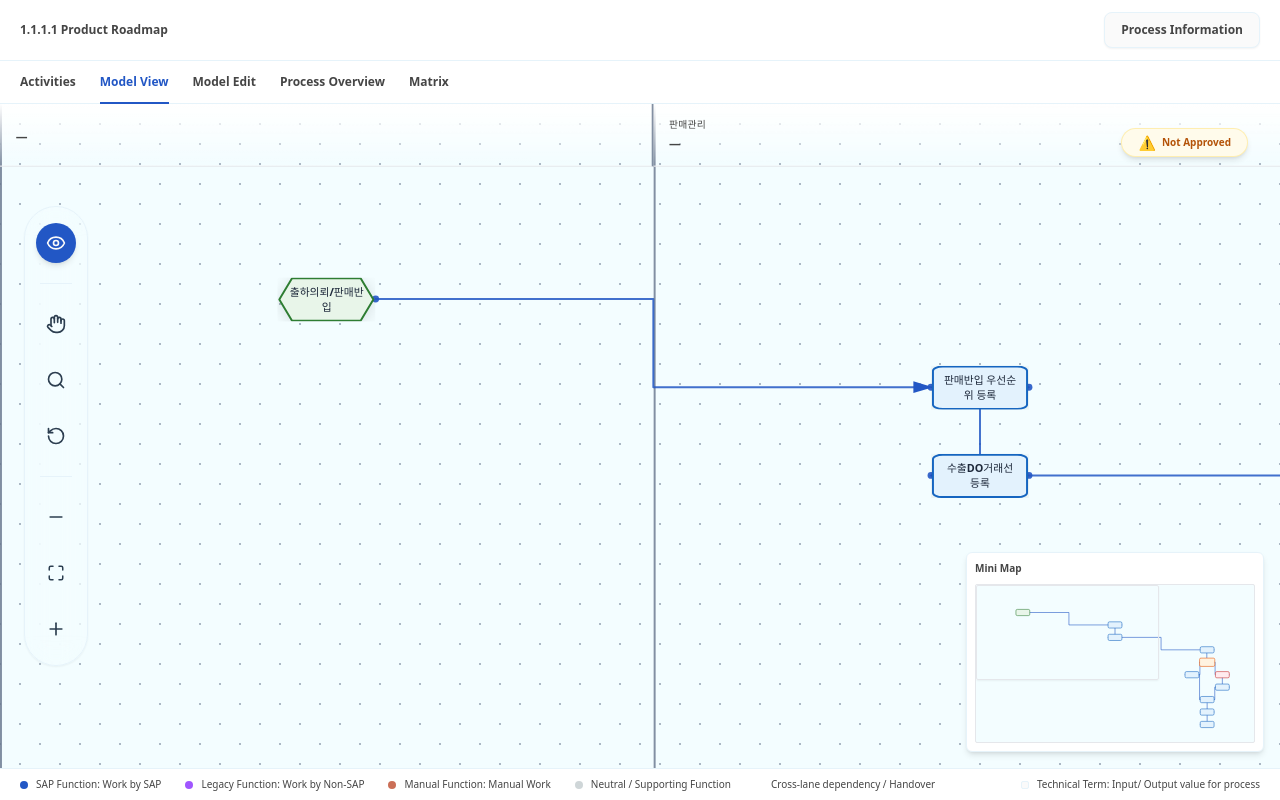
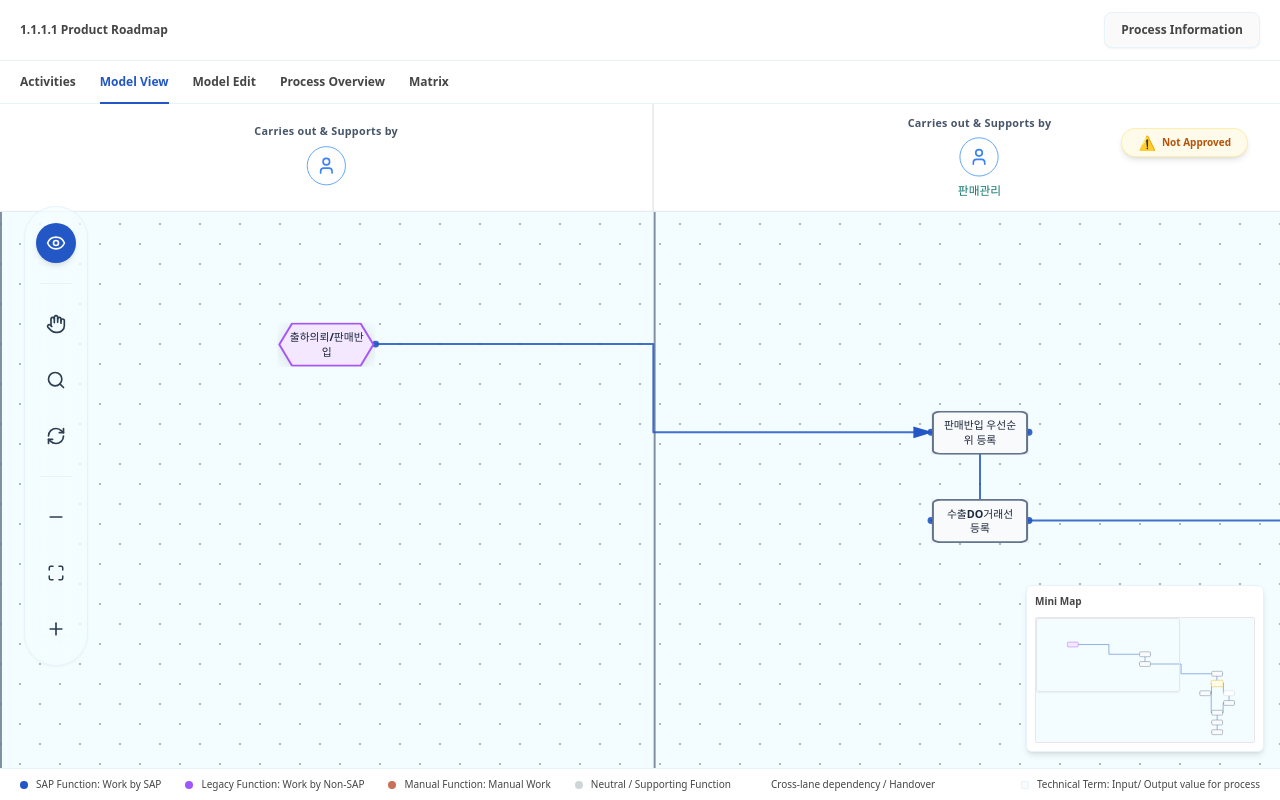
Before and after one commit to axios104/View-Only, a React (Vite) app: page / in a window 1280 px wide. Built offline with nearby package versions, Linux system fonts and the light colour scheme.

Commit message:
minor changes for esiting the lanes header

```diff
--- a/src/components/ProcessCanvas.tsx
+++ b/src/components/ProcessCanvas.tsx
@@ -1,10 +1,10 @@
-import { forwardRef, useEffect, useImperativeHandle, useMemo, useRef, useState } from 'react'
+import { forwardRef, useImperativeHandle, useMemo, useRef, useState } from 'react'
 import type { Anchor, Person, RoadmapDiagram, Lane } from '../types/roadmap'
 import { setTranslate, setScale, setSelectedEditEdgeId, setSelectedEditNodeId } from '../store/canvasSlice'
 import { useAppDispatch, useAppSelector } from '../store/hooks'
 import { updateNodeCoords, addEdge, removeEdge } from '../store/diagramSlice'
-import { Avatar } from './Avatar'
 import { layoutRoadmapNodes, type PositionedRoadmapNode } from '../layout/layoutRoadmap'
+import { User } from 'lucide-react'
 
 type ProcessCanvasProps = {
   diagram: RoadmapDiagram
@@ -35,44 +35,45 @@ function anchorPoint(n: PositionedRoadmapNode, a: Anchor): { x: number; y: numbe
 }
 
 // ---------------------------------------------------------
-// CUSTOM SHAPE & COLOR MAPPER
+// RESTORED ORIGINAL SHAPES & COLORS
 // ---------------------------------------------------------
 function getMappedNodeStyle(n: PositionedRoadmapNode) {
-  let shape = (n as any).shape || 'rounded-rect'
-  let fill = (n as any).style?.fill || '#ffffff'
-  let border = (n as any).style?.border || '#cbd5e1'
+  let shape = 'rounded-rect'
+  let fill = '#ffffff'
+  let border = '#cbd5e1'
 
-  const t = String(n.type || '').toLowerCase()
-  const meta = String(n.metadata?.typeText || '').toLowerCase()
-  const label = String(n.label || n.title || '').toLowerCase()
+  const type = String(n.type || '').toLowerCase()
+  const status = String((n as any).status || '').toLowerCase()
 
-  if (t === 'process' || t === 'sap' || meta === 'sap') {
-    fill = '#E3F2FD'; border = '#1565C0'; shape = 'rounded-rect'
+  if (type === 'process' || !type) {
+    if (status === 'sap' || status === 'completed') {
+      fill = '#E3F2FD'; border = '#1565C0'; shape = 'rounded-rect';
+    } else if (status === 'legacy' || status === 'in-progress') {
+      fill = '#FFF3E0'; border = '#E65100'; shape = 'parallelogram'; // Restored Parallelogram
+    } else if (status === 'manual' || status === 'planned') {
+      fill = '#E8F5E9'; border = '#2E7D32'; shape = 'trapezoid'; // Restored Trapezoid
+    } else {
+      fill = '#F8FAFC'; border = '#64748B'; shape = 'rounded-rect';
+    }
   }
-  if (t === 'legacy' || meta.includes('legacy') || label.includes('legacy')) {
-    fill = '#F3E5F5'; border = '#7B1FA2'; shape = 'rounded-rect'
+  else if (type === 'decision') {
+    fill = '#FEFCE8'; border = '#EAB308'; shape = 'decision';
   }
-  if (t === 'process-red' || t === 'manual' || meta.includes('manual') || label.includes('manual')) {
-    fill = '#FFEBEE'; border = '#C62828'; shape = 'trapezoid'
+  else if (type === 'terminator') {
+    fill = '#F3E8FF'; border = '#A855F7'; shape = 'hexagon'; // Restored Hexagon
   }
-  if (t === 'technical' || meta.includes('technical') || label.includes('technical') || label.includes('tech')) {
-    fill = '#F5F5F5'; border = '#424242'; shape = 'rounded-rect'
+  else if (type === 'document') {
+    fill = '#F1F5F9'; border = '#475569'; shape = 'document';
   }
-  if (t === 'terminator' || t === 'start-end' || label.includes('start') || label.includes('end')) {
-    fill = '#E8F5E9'; border = '#2E7D32'; shape = 'hexagon'
-  }
-  if (t === 'input' || t === 'data' || label.includes('input')) {
-    fill = '#FFF8E1'; border = '#FF8F00'; shape = 'parallelogram'
-  }
-  if (t === 'decision') {
-    fill = '#FFF3E0'; border = '#E65100'; shape = 'decision'
+  else if (type === 'data' || type === 'database') {
+    fill = '#F1F5F9'; border = '#475569'; shape = 'database';
   }
 
   return { shape, fill, border }
 }
 
 // ---------------------------------------------------------
-// CUSTOM SVG GENERATOR
+// RESTORED CUSTOM SVG GENERATOR
 // ---------------------------------------------------------
 function NodeBg({ shape, fill, border }: { shape: string, fill: string, border: string }) {
   const dropShadow = 'drop-shadow(0 2px 8px rgba(0,0,0,0.12))'
@@ -105,9 +106,34 @@ function NodeBg({ shape, fill, border }: { shape: string, fill: string, border:
       </svg>
     )
   }
+  if (shape === 'capsule') {
+    return (
+      <svg className="absolute inset-0 h-full w-full" preserveAspectRatio="none" viewBox="0 0 100 100" style={{ filter: dropShadow }}>
+        <rect x="2" y="2" width="96" height="96" rx="48" fill={fill} stroke={border} strokeWidth="2" vectorEffect="non-scaling-stroke" strokeLinejoin="round" />
+      </svg>
+    )
+  }
+  if (shape === 'document') {
+    return (
+      <svg className="absolute inset-0 h-full w-full" preserveAspectRatio="none" viewBox="0 0 100 100" style={{ filter: dropShadow }}>
+        <polygon points="15,2 70,2 85,17 85,98 15,98" fill={fill} stroke={border} strokeWidth="2" vectorEffect="non-scaling-stroke" strokeLinejoin="round" />
+        <polyline points="70,2 70,17 85,17" fill="none" stroke={border} strokeWidth="2" vectorEffect="non-scaling-stroke" strokeLinejoin="round" />
+      </svg>
+    )
+  }
+  if (shape === 'database') {
+    return (
+      <svg className="absolute inset-0 h-full w-full" preserveAspectRatio="none" viewBox="0 0 100 100" style={{ filter: dropShadow }}>
+        <path d="M 10,20 A 40,12 0 0,0 90,20 L 90,80 A 40,12 0 0,1 10,80 Z" fill={fill} stroke={border} strokeWidth="2" vectorEffect="non-scaling-stroke" />
+        <ellipse cx="50" cy="20" rx="40" ry="12" fill={fill} stroke={border} strokeWidth="2" vectorEffect="non-scaling-stroke" />
+      </svg>
+    )
+  }
+
+  // Default Rounded Rect
   return (
     <svg className="absolute inset-0 h-full w-full" preserveAspectRatio="none" viewBox="0 0 100 100" style={{ filter: dropShadow }}>
-      <rect x="2" y="2" width="96" height="96" rx="10" fill={fill} stroke={border} strokeWidth="2" vectorEffect="non-scaling-stroke" strokeLinejoin="round" />
+      <rect x="2" y="2" width="96" height="96" rx="8" fill={fill} stroke={border} strokeWidth="2" vectorEffect="non-scaling-stroke" strokeLinejoin="round" />
     </svg>
   )
 }
@@ -211,8 +237,6 @@ export const ProcessCanvas = forwardRef<ProcessCanvasApi, ProcessCanvasProps>(fu
   const dispatch = useAppDispatch()
   const { scale, tx, ty, handMode, magnifierMode, pendingAddType, mode, selectedEditEdgeId } = useAppSelector((s) => s.canvas)
   const viewportRef = useRef<HTMLDivElement | null>(null)
-  const scaleRef = useRef(scale)
-  scaleRef.current = scale
   const transformLayerRef = useRef<HTMLDivElement | null>(null)
 
   const [dragging, setDragging] = useState(false)
@@ -237,13 +261,13 @@ export const ProcessCanvas = forwardRef<ProcessCanvasApi, ProcessCanvasProps>(fu
     return m
   }, [safeDiagram.lanes])
 
-  // --- Dynamic width to support scrolling when many lanes are added ---
-  const MIN_LANE_WIDTH = 280;
+  // Horizontal Scrolling / Dynamic Lane Width Logic
+  const MIN_LANE_WIDTH = 350;
   const computedCanvasWidth = Math.max(safeDiagram.canvas.width || 2000, safeDiagram.lanes.length * MIN_LANE_WIDTH);
   const laneWidth = safeDiagram.lanes.length > 0 ? computedCanvasWidth / safeDiagram.lanes.length : computedCanvasWidth;
 
-  const headerH = 64
-  const rowGap = 90
+  const headerH = 110;
+  const rowGap = 90;
 
   const positionedNodes = useMemo(() => {
     return layoutRoadmapNodes(safeDiagram, { laneWidth, headerH, rowGap })
@@ -251,7 +275,7 @@ export const ProcessCanvas = forwardRef<ProcessCanvasApi, ProcessCanvasProps>(fu
 
   const maxLevel = positionedNodes.reduce((acc, n) => Math.max(acc, n.level), 0)
   const contentHeight = headerH + (maxLevel + 1) * rowGap
-  const docHeight = contentHeight + 80
+  const docHeight = Math.max(safeDiagram.canvas.height, contentHeight + 50)
 
   const nodesById = useMemo(() => {
     const m = new Map<string, PositionedRoadmapNode>()
@@ -402,8 +426,8 @@ export const ProcessCanvas = forwardRef<ProcessCanvasApi, ProcessCanvasProps>(fu
     const px = clientX - rect.left
     const py = clientY - rect.top
 
-    const worldX = (el.scrollLeft + px) / scaleRef.current
-    const worldY = (el.scrollTop + py) / scaleRef.current
+    const worldX = (el.scrollLeft + px) / scale
+    const worldY = (el.scrollTop + py) / scale
 
     const clampedScale = Math.max(0.05, Math.min(4.0, nextScale))
     dispatch(setScale(clampedScale))
@@ -436,7 +460,7 @@ export const ProcessCanvas = forwardRef<ProcessCanvasApi, ProcessCanvasProps>(fu
   const resetToLeft = () => {
     const el = viewportRef.current
     if (!el) return
-    dispatch(setScale(0.98))
+    dispatch(setScale(0.9775))
     requestAnimationFrame(() => {
       el.scrollLeft = 0
       el.scrollTop = 0
@@ -446,40 +470,15 @@ export const ProcessCanvas = forwardRef<ProcessCanvasApi, ProcessCanvasProps>(fu
   useImperativeHandle(ref, () => ({
     zoomIn: () => {
       const rect = viewportRef.current?.getBoundingClientRect()
-      if (rect) zoomAround(scaleRef.current * 1.15, rect.left + rect.width / 2, rect.top + rect.height / 2)
+      if (rect) zoomAround(scale * 1.15, rect.left + rect.width / 2, rect.top + rect.height / 2)
     },
     zoomOut: () => {
       const rect = viewportRef.current?.getBoundingClientRect()
-      if (rect) zoomAround(scaleRef.current * 0.85, rect.left + rect.width / 2, rect.top + rect.height / 2)
+      if (rect) zoomAround(scale * 0.85, rect.left + rect.width / 2, rect.top + rect.height / 2)
     },
     reset: resetToLeft,
     fit,
   }), [dispatch, scale, docHeight, computedCanvasWidth])
-
-  // Wheel zoom at cursor position (non-passive to allow preventDefault)
-  useEffect(() => {
-    const el = viewportRef.current
-    if (!el) return
-    const handleWheel = (e: WheelEvent) => {
-      e.preventDefault()
-      const s = scaleRef.current
-      const nextScale = s * (e.deltaY > 0 ? 0.92 : 1.08)
-      const clamped = Math.max(0.05, Math.min(4.0, nextScale))
-      const rect = el.getBoundingClientRect()
-      const px = e.clientX - rect.left
-      const py = e.clientY - rect.top
-      const worldX = (el.scrollLeft + px) / s
-      const worldY = (el.scrollTop + py) / s
-      dispatch(setScale(clamped))
-      scaleRef.current = clamped
-      requestAnimationFrame(() => {
-        el.scrollLeft = worldX * clamped - px
-        el.scrollTop = worldY * clamped - py
-      })
-    }
-    el.addEventListener('wheel', handleWheel, { passive: false })
-    return () => el.removeEventListener('wheel', handleWheel)
-  }, [dispatch])
 
   return (
     <div className={['relative h-full w-full overflow-hidden', className ?? ''].join(' ')}>
@@ -494,10 +493,11 @@ export const ProcessCanvas = forwardRef<ProcessCanvasApi, ProcessCanvasProps>(fu
             dispatch(setTranslate({ tx: -el.scrollLeft, ty: -el.scrollTop }))
           }
         }}
-        onDoubleClick={(e) => {
-          const target = e.target as HTMLElement
-          if (target.closest('[data-node-id]') || target.closest('[data-lane-id]') || target.closest('[data-person-id]')) return
-          fit()
+        onWheel={(e) => {
+          if (e.ctrlKey || e.metaKey) {
+            e.preventDefault()
+            zoomAround(scale * (e.deltaY > 0 ? 0.92 : 1.08), e.clientX, e.clientY)
+          }
         }}
         onPointerDown={(e) => {
           if (magnifierMode) {
@@ -624,14 +624,18 @@ export const ProcessCanvas = forwardRef<ProcessCanvasApi, ProcessCanvasProps>(fu
                 return (
                   <div key={lane.id} data-person-id={person?.id ?? undefined} data-lane-id={lane.id}
                     onClick={() => !handMode && onLaneClick?.(lane)}
-                    className="absolute top-0 flex items-center justify-between bg-gradient-to-b from-card to-card/80 px-4 py-3 text-left cursor-pointer hover:from-card hover:to-card/90 transition-all duration-200 border-b border-border/50"
-                    style={{ left: idx * laneWidth, width: laneWidth, height: headerH, borderRight: '2px solid rgba(100, 116, 139, 0.8)' }}
+                    className="absolute top-0 flex flex-col items-center justify-center bg-white px-2 py-2 text-center cursor-pointer hover:bg-slate-50 transition-all duration-200 border-b border-slate-200 z-20"
+                    style={{ left: idx * laneWidth, width: laneWidth, height: headerH, borderRight: '1px solid #cbd5e1' }}
                   >
-                    <div>
-                      <div className="text-xs font-semibold text-text-primary/60 tracking-wide">{lane.title}</div>
-                      <div className="mt-1 text-sm font-bold text-primary/80">{person?.name ?? '—'}</div>
+                    <div className="text-[11px] font-semibold text-slate-600 tracking-wide mb-1.5">
+                      Carries out & Supports by
                     </div>
-                    {person && <Avatar name={person.name} />}
+                    <div className="flex h-10 w-10 items-center justify-center rounded-full border border-blue-400 bg-white mb-1.5 text-blue-500">
+                      <User size={20} strokeWidth={2} />
+                    </div>
+                    <div className="text-sm font-bold text-teal-700">
+                      {person?.name ?? lane.title ?? '—'}
+                    </div>
                   </div>
                 )
               })}
@@ -753,10 +757,10 @@ type MiniMapProps = {
 }
 
 function MiniMap({ diagram, docHeight, viewportRef, scale, tx, ty, onJump, positionedNodes, edges }: MiniMapProps) {
-  const miniWidth = 280
-  const miniHeight = 200
+  const miniWidth = 220
+  const miniHeight = 160
 
-  const MIN_LANE_WIDTH = 280;
+  const MIN_LANE_WIDTH = 350;
   const computedCanvasWidth = Math.max(diagram.canvas?.width || 2000, diagram.lanes.length * MIN_LANE_WIDTH);
   const s = Math.min(miniWidth / computedCanvasWidth, miniHeight / docHeight)
   const [isDragging, setIsDragging] = useState(false)
--- a/src/components/RoadmapView.tsx
+++ b/src/components/RoadmapView.tsx
@@ -7,7 +7,7 @@ import type { Person, Lane, NodeDetails, RoadmapDiagram } from '../types/roadmap
 import { Modal } from './Modal'
 import { ProcessCanvas, type ProcessCanvasApi } from './ProcessCanvas'
 import { layoutRoadmapNodes, type PositionedRoadmapNode } from '../layout/layoutRoadmap'
-import { Eye, Edit2, Hand, Search, RotateCcw, Save, Trash2, Maximize, Minus, Plus, Columns, FileText, Database } from 'lucide-react'
+import { Eye, Edit2, Hand, Search, RefreshCw, Save, Trash2, Maximize, Minus, Plus, Columns, FileText, Database } from 'lucide-react'
 
 export function RoadmapView() {
   const dispatch = useAppDispatch()
@@ -90,11 +90,11 @@ export function RoadmapView() {
 
   const handleSave = async () => {
     if (diagram) {
-      // Dynamic width constraint matching canvas
       const MIN_LANE_WIDTH = 350;
       const diagramWidth = Math.max(diagram.canvas?.width || 2000, diagram.lanes.length * MIN_LANE_WIDTH)
       const laneWidth = diagram.lanes.length > 0 ? diagramWidth / diagram.lanes.length : diagramWidth
-      const layoutNodes = layoutRoadmapNodes(diagram, { laneWidth, headerH: 64, rowGap: 90 })
+
+      const layoutNodes = layoutRoadmapNodes(diagram, { laneWidth, headerH: 110, rowGap: 90 })
 
       const updatedNodes = diagram.nodes.map(n => {
         const layoutNode = layoutNodes.find(ln => ln.id === n.id)
@@ -109,7 +109,7 @@ export function RoadmapView() {
       try {
         await saveRoadmapDiagram(approvedDiagram)
         dispatch(fetchDiagram())
-        alert('Diagram saved successfully via API!')
+        alert('Diagram saved successfully!')
       } catch (err) {
         alert('Error saving diagram!')
         console.error(err)
@@ -121,7 +121,7 @@ export function RoadmapView() {
     if (mode === 'edit') {
       if (!diagram || diagram.lanes.length === 0) return
 
-      const headerH = 64
+      const headerH = 110
       const rowGap = 90
 
       const MIN_LANE_WIDTH = 350;
@@ -133,7 +133,6 @@ export function RoadmapView() {
 
       const level = Math.max(0, Math.round((worldY - headerH) / rowGap))
 
-      // Parse metadata passed as JSON from drag start
       let nodeType = typeString;
       let status: any = undefined;
 
@@ -207,7 +206,7 @@ export function RoadmapView() {
           </div>
         )}
 
-        {/* SIDEBAR: Expanded view with gap-4 and all shapes */}
+        {/* SIDEBAR */}
         <div className="absolute left-6 top-1/2 -translate-y-1/2 z-20 flex flex-col items-center gap-4 rounded-[2rem] border border-[var(--color-border)] bg-[var(--color-bg-card)]/90 backdrop-blur-md py-4 px-2 shadow-sm w-16 overflow-y-auto max-h-[90%] no-scrollbar">
 
           <button
@@ -242,70 +241,76 @@ export function RoadmapView() {
               <button
                 draggable
                 onDragStart={(e) => e.dataTransfer.setData('application/node-type', JSON.stringify({ type: 'process', status: 'completed' }))}
-                className="grid place-items-center cursor-grab text-sap hover:scale-110 transition-transform"
+                className="grid place-items-center cursor-grab hover:scale-110 transition-transform"
                 title="Add SAP Process (Blue)"
               >
-                <div className="w-[24px] h-[18px] border-[2px] border-current bg-sap/20 rounded-md pointer-events-none"></div>
+                <div style={{ backgroundColor: '#E3F2FD', borderColor: '#1565C0' }} className="w-[24px] h-[18px] border-[2px] rounded-md pointer-events-none"></div>
               </button>
 
-              {/* Legacy Process (Orange - Rounded Rect) */}
+              {/* Legacy Process (Orange - Parallelogram) */}
               <button
                 draggable
                 onDragStart={(e) => e.dataTransfer.setData('application/node-type', JSON.stringify({ type: 'process', status: 'in-progress' }))}
-                className="grid place-items-center cursor-grab text-legacy hover:scale-110 transition-transform"
+                className="grid place-items-center cursor-grab hover:scale-110 transition-transform"
                 title="Add Legacy Process (Orange)"
               >
-                <div className="w-[24px] h-[18px] border-[2px] border-current bg-legacy/20 rounded-md pointer-events-none"></div>
+                <svg className="w-[26px] h-[18px] pointer-events-none" viewBox="0 0 100 100" preserveAspectRatio="none">
+                  <polygon points="15,2 98,2 85,98 2,98" fill="#FFF3E0" stroke="#E65100" strokeWidth="8" strokeLinejoin="round" />
+                </svg>
               </button>
 
-              {/* Manual Process (Green - Rounded Rect) */}
+              {/* Manual Process (Green - Trapezoid) */}
               <button
                 draggable
                 onDragStart={(e) => e.dataTransfer.setData('application/node-type', JSON.stringify({ type: 'process', status: 'planned' }))}
-                className="grid place-items-center cursor-grab text-manual hover:scale-110 transition-transform"
+                className="grid place-items-center cursor-grab hover:scale-110 transition-transform"
                 title="Add Manual Process (Green)"
               >
-                <div className="w-[24px] h-[18px] border-[2px] border-current bg-manual/20 rounded-md pointer-events-none"></div>
+                <svg className="w-[26px] h-[18px] pointer-events-none" viewBox="0 0 100 100" preserveAspectRatio="none">
+                  <polygon points="10,2 90,2 98,98 2,98" fill="#E8F5E9" stroke="#2E7D32" strokeWidth="8" strokeLinejoin="round" />
+                </svg>
               </button>
 
-              {/* Decision (Diamond) */}
+              {/* Decision (Yellow Diamond) */}
               <button
                 draggable
                 onDragStart={(e) => e.dataTransfer.setData('application/node-type', JSON.stringify({ type: 'decision' }))}
-                className="grid place-items-center cursor-grab text-slate-600 hover:scale-110 transition-transform"
+                className="grid place-items-center cursor-grab hover:scale-110 transition-transform"
                 title="Add Decision Node"
               >
-                <div className="w-[18px] h-[18px] border-[2px] border-current transform rotate-45 pointer-events-none bg-white"></div>
+                <div style={{ backgroundColor: '#FEFCE8', borderColor: '#EAB308' }} className="w-[18px] h-[18px] border-[2px] transform rotate-45 pointer-events-none"></div>
               </button>
 
-              {/* Terminator (Capsule) */}
+              {/* Terminator (Purple Hexagon) */}
               <button
                 draggable
                 onDragStart={(e) => e.dataTransfer.setData('application/node-type', JSON.stringify({ type: 'terminator' }))}
-                className="grid place-items-center cursor-grab text-slate-600 hover:scale-110 transition-transform"
+                className="grid place-items-center cursor-grab hover:scale-110 transition-transform"
                 title="Add Terminator Node"
               >
-                <div className="w-[26px] h-[14px] border-[2px] border-current rounded-full pointer-events-none bg-white"></div>
+                <svg className="w-[26px] h-[18px] pointer-events-none" viewBox="0 0 100 100" preserveAspectRatio="none">
+                  <polygon points="15,2 85,2 98,50 85,98 15,98 2,50" fill="#F3E8FF" stroke="#A855F7" strokeWidth="8" strokeLinejoin="round" />
+                </svg>
               </button>
 
-              {/* Document (Icon) */}
+              {/* Document (Slate Icon) */}
               <button
                 draggable
                 onDragStart={(e) => e.dataTransfer.setData('application/node-type', JSON.stringify({ type: 'document' }))}
-                className="grid place-items-center cursor-grab text-slate-600 hover:scale-110 transition-transform"
+                className="grid place-items-center cursor-grab hover:scale-110 transition-transform"
                 title="Add Document Node"
               >
-                <FileText size={22} className="pointer-events-none" />
+                <FileText size={22} color="#475569" className="pointer-events-none" />
               </button>
 
-              {/* Data (Database Icon) */}
+              {/* Data (Slate Database Icon) */}
               <button
                 draggable
                 onDragStart={(e) => e.dataTransfer.setData('application/node-type', JSON.stringify({ type: 'data' }))}
-                className="grid place-items-center cursor-grab text-slate-600 hover:scale-110 transition-transform"
+                className="grid place-items-center cursor-grab hover:scale-110 transition-transform"
                 title="Add Data Node"
               >
-                <Database size={22} className="pointer-events-none" />
+                <Database size={22} color="#475569" className="pointer-events-none" />
               </button>
 
               <div className="h-[1px] w-8 bg-border my-1" />
@@ -357,11 +362,12 @@ export function RoadmapView() {
 
               <button
                 type="button"
-                onClick={() => canvasRef.current?.reset()}
-                className="grid size-10 place-items-center rounded-xl text-[#2c3e50] hover:bg-btn transition-colors"
-                title="Reset View"
+                onClick={() => dispatch(fetchDiagram())}
+                disabled={loading}
+                className="grid size-10 place-items-center rounded-xl text-[#2c3e50] hover:bg-btn disabled:opacity-50 transition-colors"
+                title="Refresh Diagram"
               >
-                <RotateCcw size={20} />
+                <RefreshCw size={20} />
               </button>
             </div>
           )}
@@ -369,7 +375,7 @@ export function RoadmapView() {
           <div className="h-[1px] w-8 bg-border my-1" />
 
           <button onClick={() => canvasRef.current?.zoomOut()} className="grid size-10 place-items-center rounded-xl text-[#2c3e50] hover:bg-btn transition-colors" title="Zoom Out"><Minus size={20} /></button>
-          <button onClick={() => canvasRef.current?.fit()} className="grid size-10 place-items-center rounded-xl text-[#2c3e50] hover:bg-btn transition-colors" title="Fit Screen"><Maximize size={18} /></button>
+          <button onClick={() => canvasRef.current?.reset()} className="grid size-10 place-items-center rounded-xl text-[#2c3e50] hover:bg-btn transition-colors" title="Fit Screen"><Maximize size={18} /></button>
           <button onClick={() => canvasRef.current?.zoomIn()} className="grid size-10 place-items-center rounded-xl text-[#2c3e50] hover:bg-btn transition-colors" title="Zoom In"><Plus size={20} /></button>
         </div>
 
```
